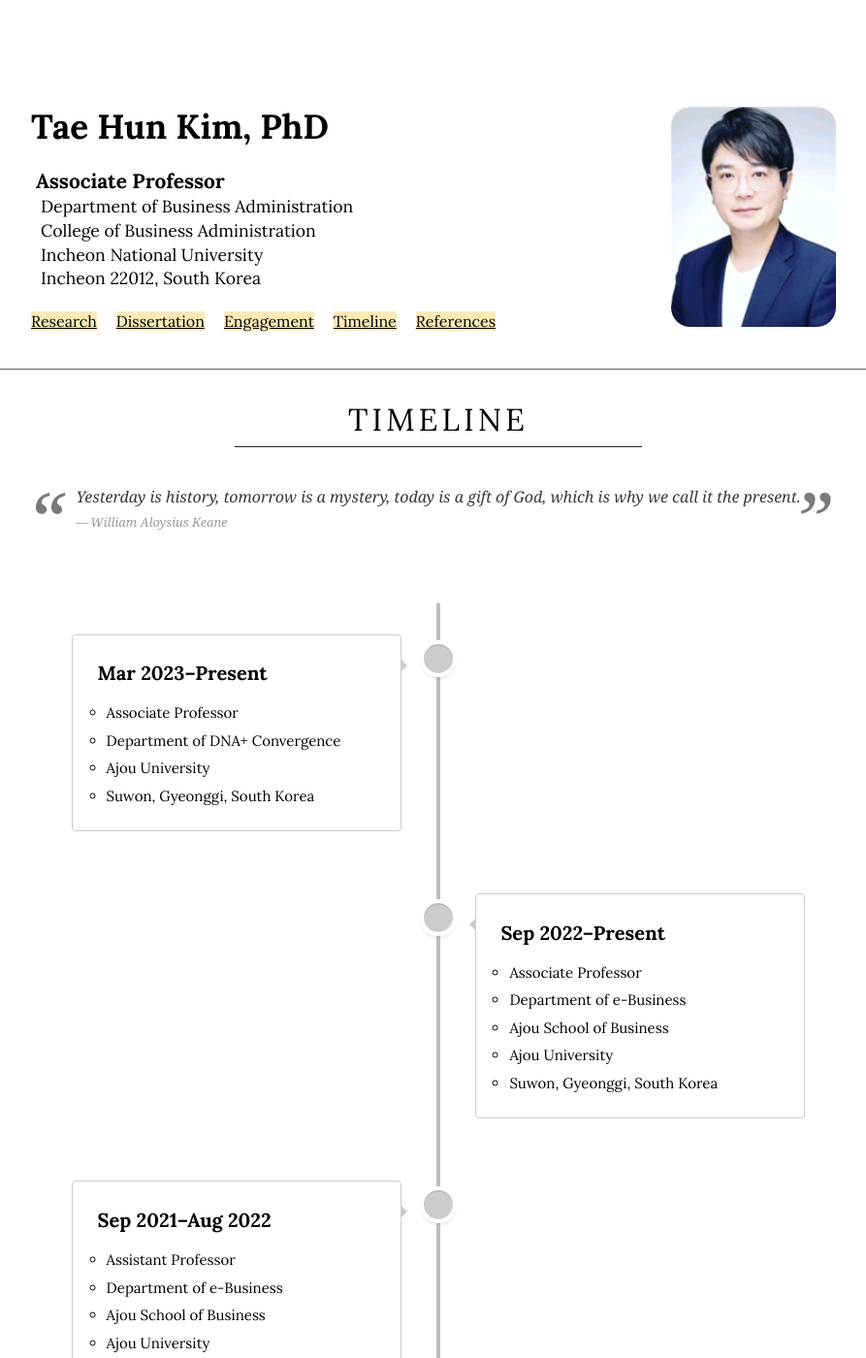
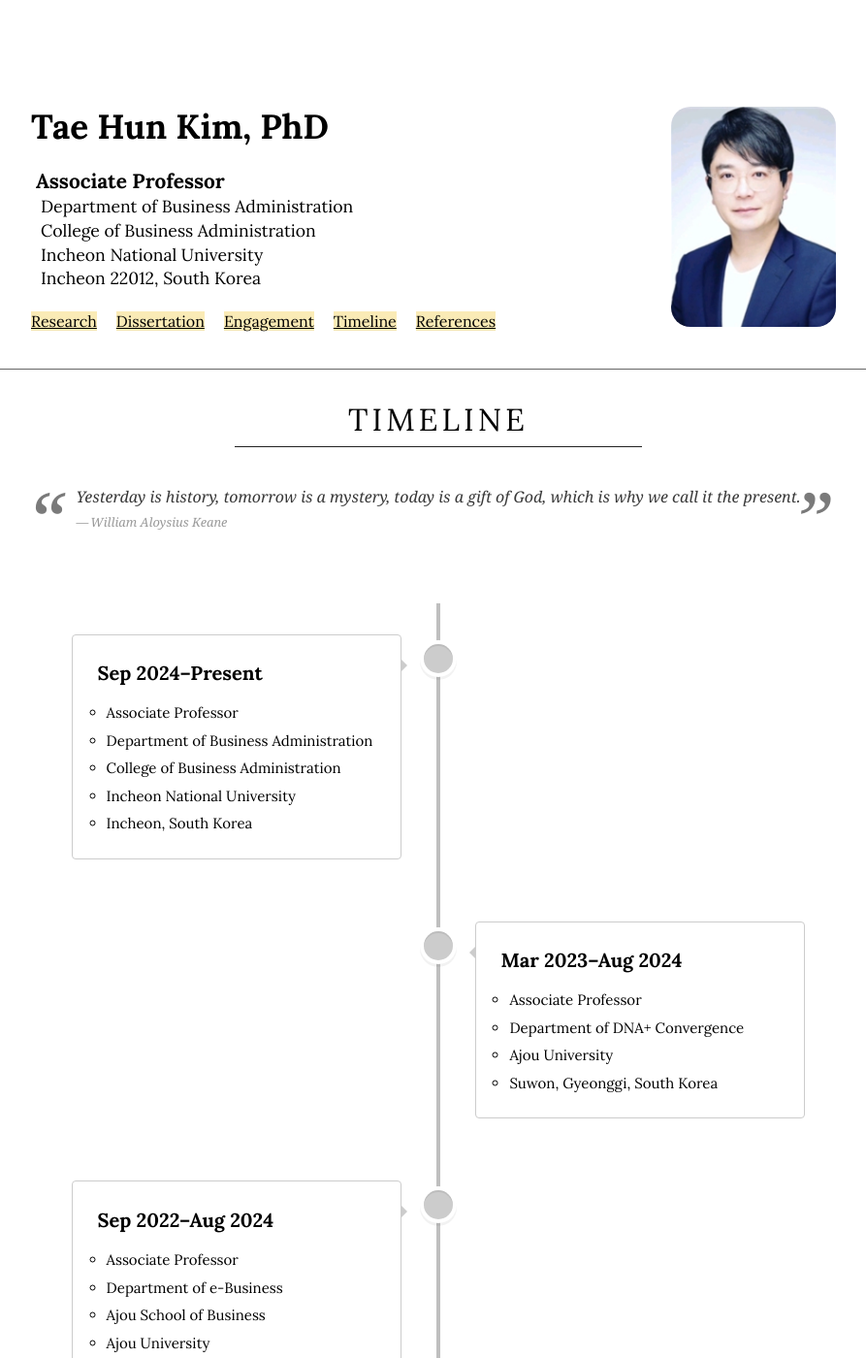
Before and after one commit to istaehun/taehun, a Jekyll site: the page built from timeline.html, in a window 1280 px wide and 1400 px high. Shown: the whole window at 97% size, without its empty margins (188-1081 px from the left). Built offline with Jekyll 4.4.1, drawn with Linux system fonts in a browser that asks for light colours; nearby versions of some CDN libraries.

Commit message:
Update timeline.yml

```diff
--- a/_data/timeline.yml
+++ b/_data/timeline.yml
@@ -1,6 +1,16 @@
 -
   date: ""
-  title: "Mar 2023–Present"
+  title: "Sep 2024–Present"
+  text-list:
+    - "Associate Professor"
+    - "Department of Business Administration"
+    - "College of Business Administration"
+    - "Incheon National University"
+    - "Incheon, South Korea"
+  image-list:
+-
+  date: ""
+  title: "Mar 2023–Aug 2024"
   text-list:
     - "Associate Professor"
     - "Department of DNA+ Convergence"
@@ -9,7 +19,7 @@
   image-list:
 -
   date: ""
-  title: "Sep 2022–Present"
+  title: "Sep 2022–Aug 2024"
   text-list:
     - "Associate Professor"
     - "Department of e-Business"
```
